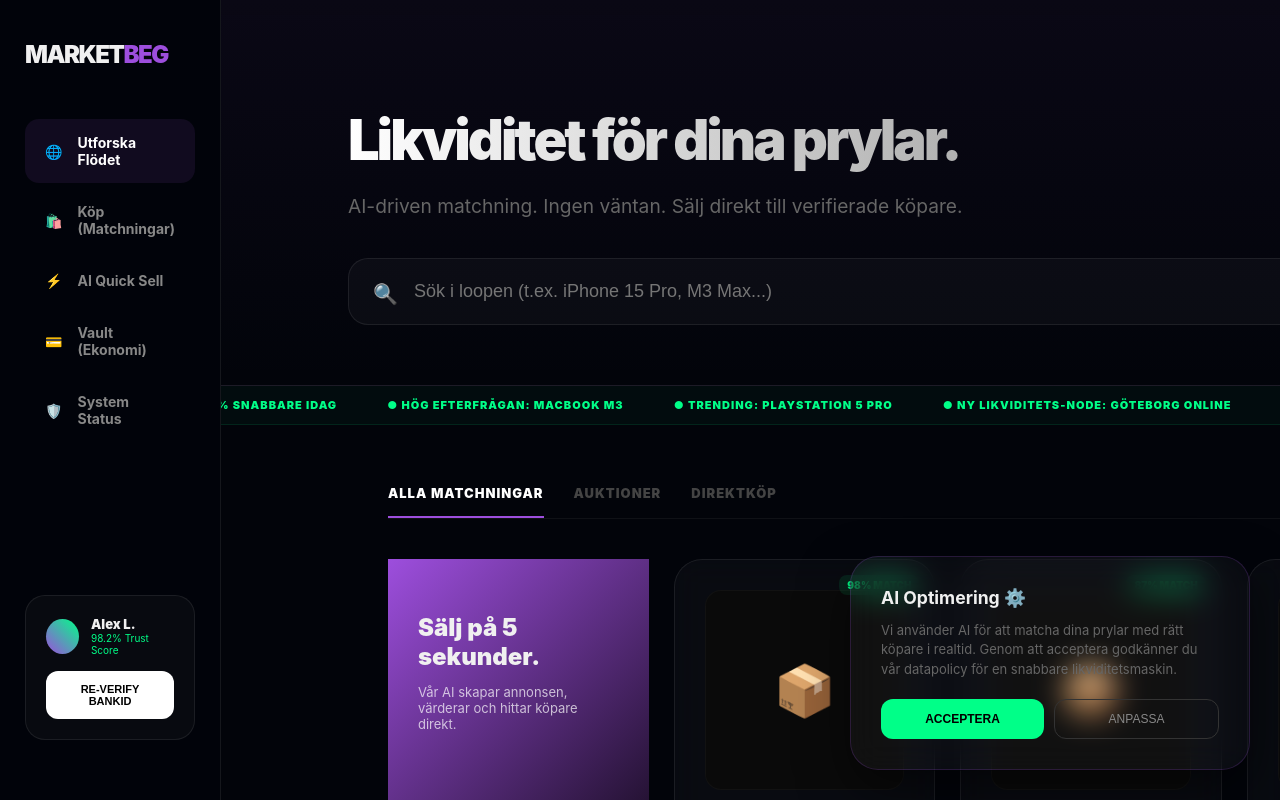
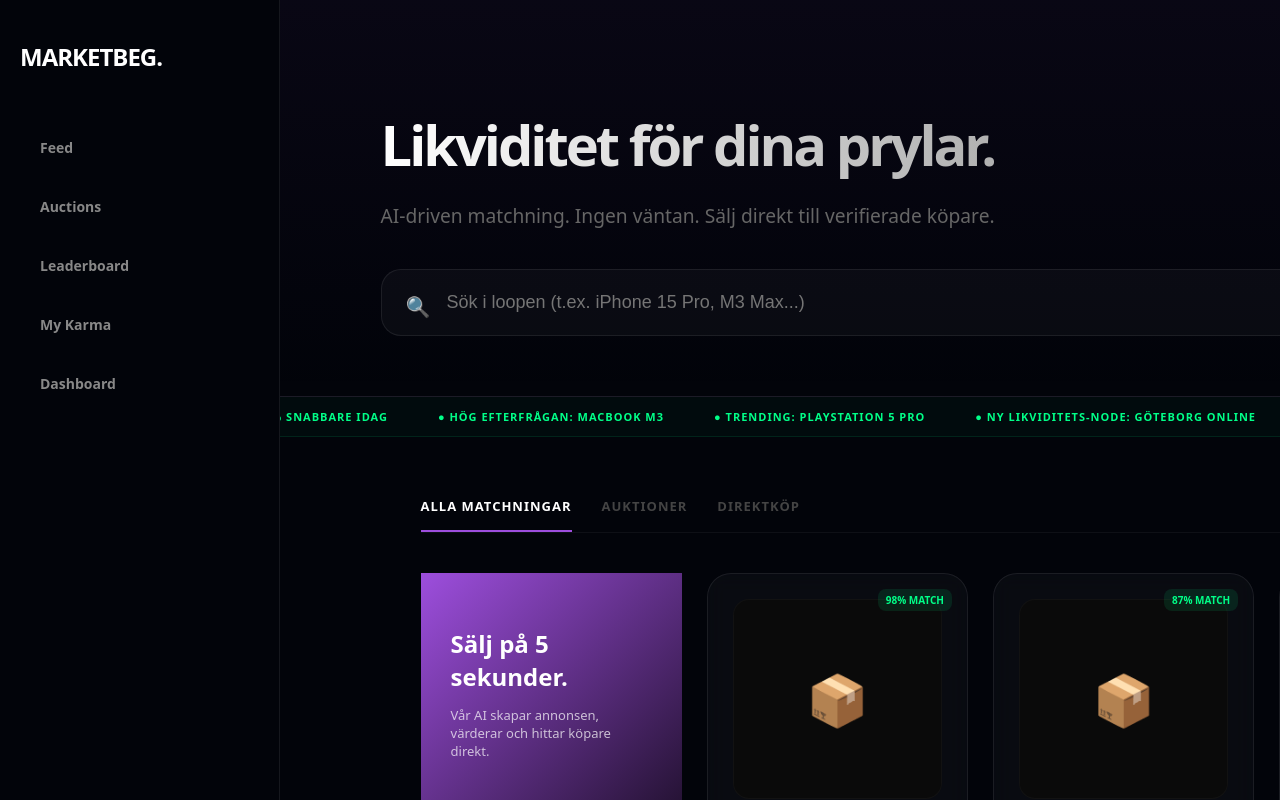
Before and after one commit to gascheckking/marketbeg-appGem, a Next.js app: page / in a window 1280 px wide. Shown: the top 800 px of the page. Built offline with nearby package versions, Linux system fonts and the light colour scheme.

Commit message:
Update layout.tsx

```diff
--- a/app/layout.tsx
+++ b/app/layout.tsx
@@ -1,96 +1,90 @@
-"use client";
-import './globals.css';
-import { usePathname, useRouter } from 'next/navigation';
-import { CookieConsent } from '@/components/CookieConsent';
+import type { Metadata } from "next";
+import "./globals.css";
 
-export default function RootLayout({ children }: { children: React.ReactNode }) {
-  const pathname = usePathname();
-  const router = useRouter();
+export const metadata: Metadata = {
+  title: "Loopen | Framtidens Marknadsplats",
+  description: "AI-driven cirkulär ekonomi",
+};
 
+export default function RootLayout({
+  children,
+}: {
+  children: React.ReactNode;
+}) {
   return (
     <html lang="sv">
-      <body>
-        <div style={{ display: 'flex', minHeight: '100vh', background: 'var(--bg-deep)' }}>
+      <body style={{ background: 'var(--bg-deep)', color: '#fff', margin: 0, fontFamily: 'system-ui, sans-serif' }}>
+        <div style={{ display: 'flex', minHeight: '100vh' }}>
 
-          {/* SIDEBAR - Likviditetskontroll */}
-          <aside style={{
-            width: '300px',
+          {/* Sidebar Nav - Desktop */}
+          <nav style={{
+            width: '280px',
             borderRight: '1px solid var(--border)',
-            background: 'rgba(2, 4, 10, 0.8)',
-            padding: '40px 25px',
-            position: 'sticky',
-            top: 0,
+            padding: '40px 20px',
+            position: 'fixed',
             height: '100vh',
             display: 'flex',
             flexDirection: 'column',
-            zIndex: 1000
+            gap: '10px'
           }}>
-            <div
-              onClick={() => router.push('/')}
-              style={{ fontWeight: 900, fontSize: '24px', marginBottom: '50px', cursor: 'pointer', letterSpacing: '-1.5px' }}
-            >
-              MARKET<span style={{color: 'var(--neon-purple)'}}>BEG</span>
-            </div>
+            <div style={{ fontSize: '1.5rem', fontWeight: 900, marginBottom: '40px', letterSpacing: '-1px' }}>MARKETBEG.</div>
 
-            <nav style={{ flex: 1 }}>
-              <div onClick={() => router.push('/')} className={`nav-item ${pathname === '/' ? 'active' : ''}`}>
-                <span>🌐</span> Utforska Flödet
-              </div>
-              <div onClick={() => router.push('/feed')} className={`nav-item ${pathname === '/feed' ? 'active' : ''}`}>
-                <span>🛍️</span> Köp (Matchningar)
-              </div>
-              <div onClick={() => router.push('/sell')} className={`nav-item ${pathname === '/sell' ? 'active' : ''}`}>
-                <span>⚡</span> AI Quick Sell
-              </div>
-              <div onClick={() => router.push('/wallet')} className={`nav-item ${pathname === '/wallet' ? 'active' : ''}`}>
-                <span>💳</span> Vault (Ekonomi)
-              </div>
-              <div onClick={() => router.push('/admin')} className={`nav-item ${pathname === '/admin' ? 'active' : ''}`}>
-                <span>🛡️</span> System Status
-              </div>
-            </nav>
+            {['Feed', 'Auctions', 'Leaderboard', 'My-Karma', 'Dashboard'].map((item) => (
+              <a
+                key={item}
+                href={`/${item.toLowerCase()}`}
+                className="nav-link"
+                style={{
+                  padding: '15px 20px',
+                  borderRadius: '12px',
+                  textDecoration: 'none',
+                  color: '#888',
+                  fontWeight: 700,
+                  fontSize: '14px'
+                }}
+              >
+                {item.replace('-', ' ')}
+              </a>
+            ))}
+          </nav>
 
-            {/* Bottom Section: User Profile/BankID */}
-            <div style={{ marginTop: 'auto' }}>
-              <div style={{
-                padding: '20px',
-                background: 'rgba(255,255,255,0.03)',
-                borderRadius: '20px',
-                marginBottom: '20px',
-                border: '1px solid var(--border)'
-              }}>
-                <div style={{ display: 'flex', alignItems: 'center', gap: '12px', marginBottom: '15px' }}>
-                  <div style={{ width: '35px', height: '35px', borderRadius: '50%', background: 'linear-gradient(45deg, var(--neon-purple), var(--neon-mint))' }}></div>
-                  <div>
-                    <div style={{ fontSize: '13px', fontWeight: 900 }}>Alex L.</div>
-                    <div style={{ fontSize: '10px', color: 'var(--neon-mint)' }}>98.2% Trust Score</div>
-                  </div>
-                </div>
-                <button
-                  onClick={() => router.push('/auth')}
-                  style={{
-                    width: '100%',
-                    background: '#fff',
-                    color: '#000',
-                    border: 'none',
-                    padding: '12px',
-                    borderRadius: '12px',
-                    fontWeight: 900,
-                    fontSize: '11px',
-                    cursor: 'pointer'
-                  }}>
-                  RE-VERIFY BANKID
-                </button>
-              </div>
-            </div>
-          </aside>
-
-          {/* MAIN CONTENT */}
-          <main style={{ flex: 1, position: 'relative' }}>
+          {/* Main Content Area */}
+          <main style={{ marginLeft: '280px', flex: 1, position: 'relative' }}>
             {children}
-            <CookieConsent />
           </main>
         </div>
+
+        {/* CSS Globals Injection */}
+        <style dangerouslySetInnerHTML={{ __html: `
+          :root {
+            --bg-deep: #02040a;
+            --border: rgba(255,255,255,0.08);
+            --neon-mint: #00ff88;
+            --neon-purple: #9d4edd;
+            --glass: rgba(255,255,255,0.03);
+          }
+          .glass-card {
+            background: var(--glass);
+            border: 1px solid var(--border);
+            border-radius: 24px;
+            backdrop-filter: blur(10px);
+            padding: 25px;
+          }
+          .primary-btn {
+            background: var(--neon-mint);
+            color: #000;
+            border: none;
+            padding: 18px 30px;
+            border-radius: 16px;
+            font-weight: 900;
+            cursor: pointer;
+            transition: 0.2s;
+          }
+          .primary-btn:hover { transform: translateY(-2px); box-shadow: 0 10px 20px rgba(0,255,136,0.2); }
+          .muted { color: #666; }
+          .page-wrapper { padding: 60px 40px; }
+          .nav-link:hover { background: var(--glass); color: #fff; }
+        `}} />
       </body>
     </html>
   );
```
